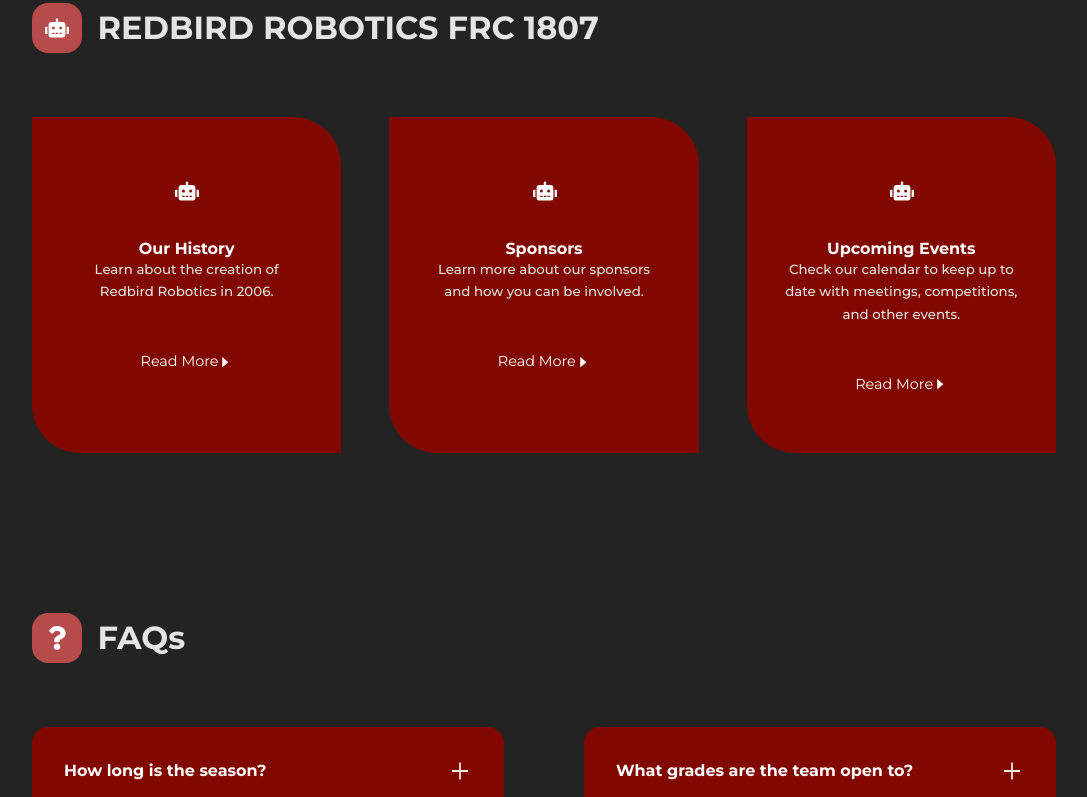
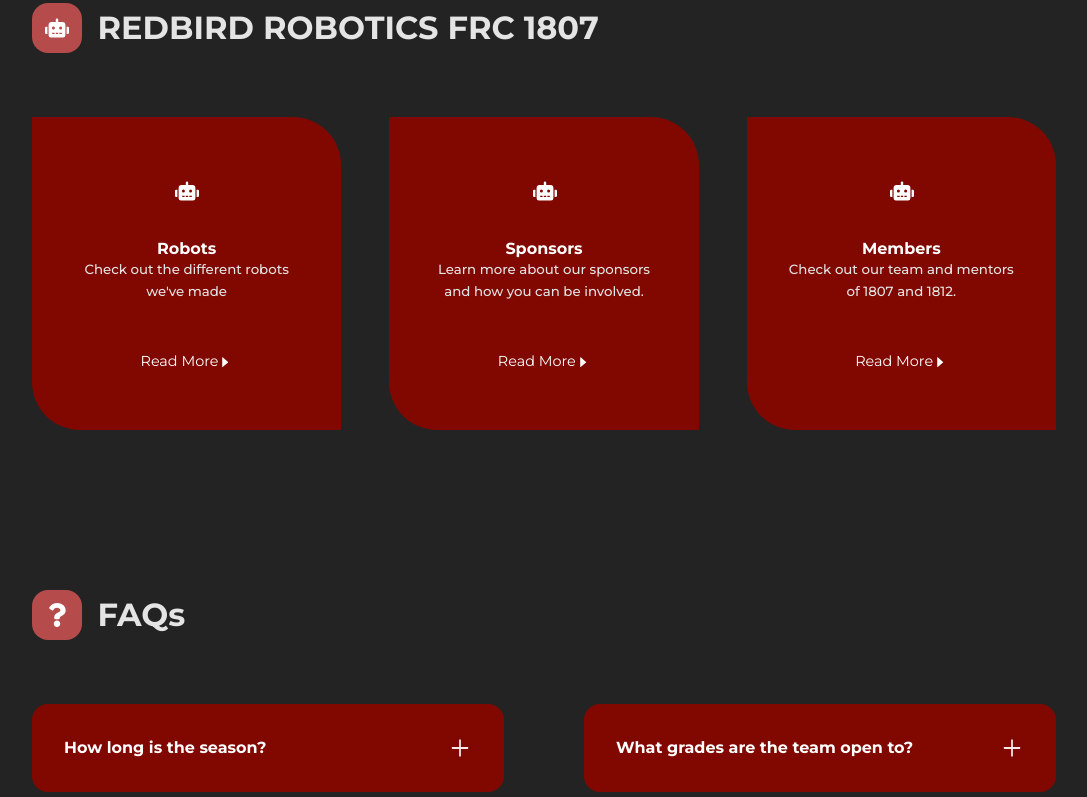
Before and after one commit to ashwadud/frc1807, a React (Create React App) app: page / in a window 1280 px wide. Shown: the part 861-1658 px from the top of the page, without its empty margins (96-1183 px from the left). Built offline with nearby package versions, Linux system fonts and the light colour scheme.

Commit message:
Commit again

```diff
--- a/src/data.js
+++ b/src/data.js
@@ -24,6 +24,14 @@ export const links = [
     {
         name: "Bios",
         path: "/bios"
+
+    },
+
+    {
+        name: "Robots",
+        path: "/robots"
+
+
     },
 ]
 
@@ -31,9 +39,9 @@ export const pagesdirect = [
     {
         id: 1,
         icon: <FaRobot/>,
-        title: "Our History",
-        info: "Learn about the creation of Redbird Robotics in 2006.",
-        path: "/about"
+        title:  "Robots",
+        info: "Check out the different robots we've made",
+        path: "/robots"
     },
     {
         id: 2,
@@ -45,9 +53,9 @@ export const pagesdirect = [
     {
         id: 3,
         icon: <FaRobot/>,
-        title: "Upcoming Events",
-        info: "Check our calendar to keep up to date with meetings, competitions, and other events.",
-        path: "/calendar"
+        title: "Members",
+        info: "Check out our team and mentors of 1807 and 1812.",
+        path: "/bios"
     },
 ]
 
--- /dev/null
+++ b/src/pages/robots/robots.css
@@ -0,0 +1,5 @@
+.Robots__container {
+background-image: url(/src/images/teampicture.jpg);
+
+
+}
```
Also changed, not shown: src/pages/robots/robots.jsx (added, +26 -0 lines).
